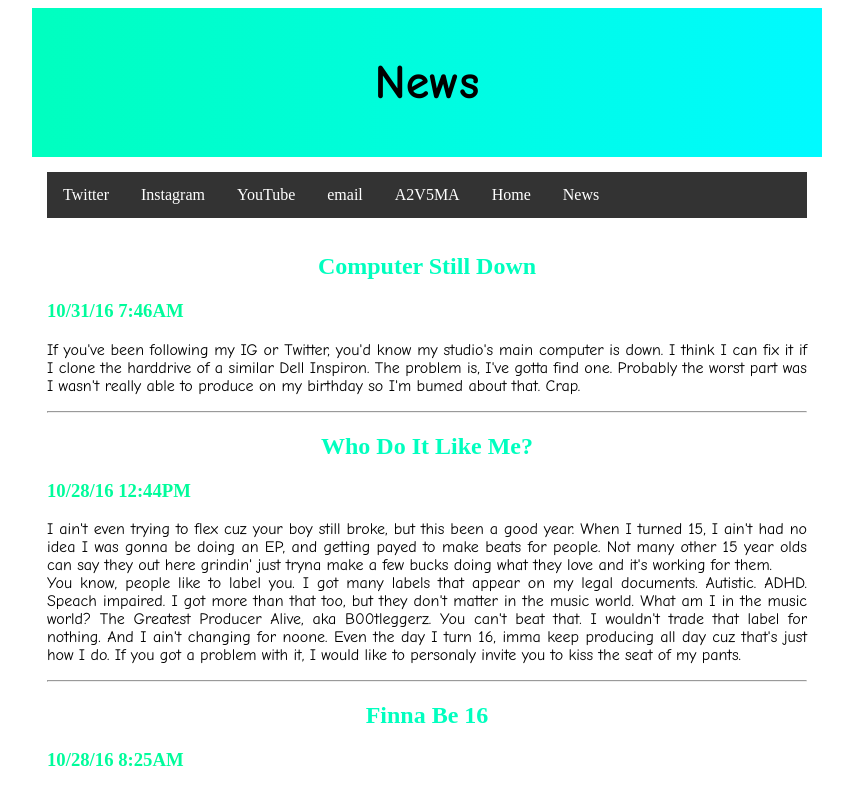
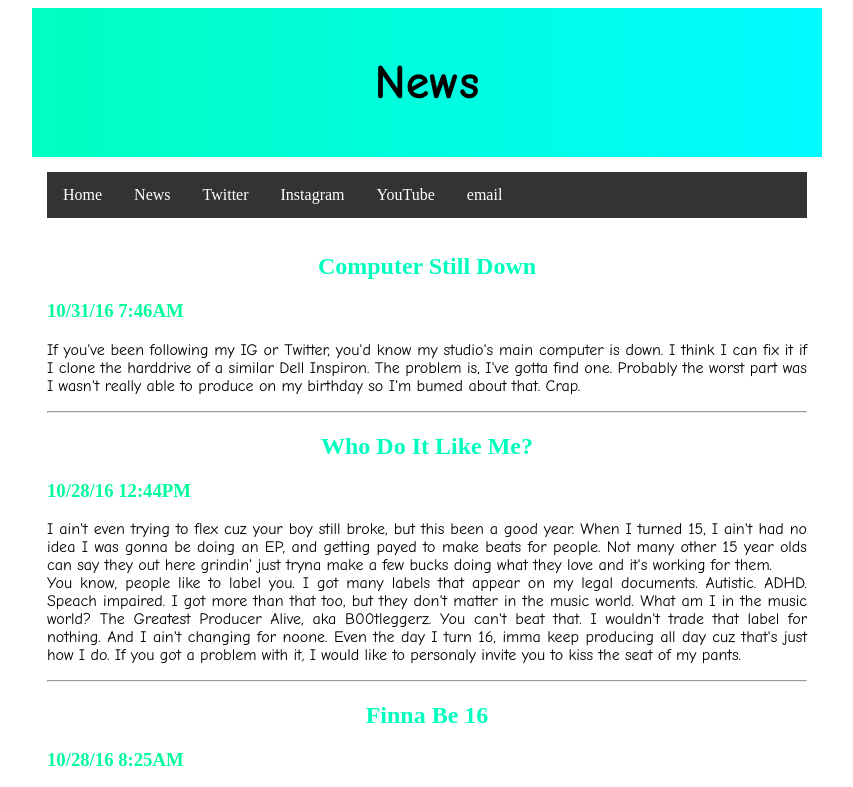
Before and after one commit to davidholt4/187Krew, a plain HTML site: page news.html in a window 1280 px wide. Shown: the top 787 px of the page, without its empty margins (213-1066 px from the left). Drawn offline with Linux system fonts and the light colour scheme.

Commit message:
Update news.html

```diff
--- a/news.html
+++ b/news.html
@@ -14,13 +14,13 @@
 		</header>
 		<nav>
 			<ul>
+				<li><a href="https://davidholt4.github.io/187Krew">Home</a></li>
+				<li><a href="https://davidholt4.github.io/187Krew/news">News</a></li>
+				<!--<li><a href="https://davidholt4.github.io/187Krew/a2v5month">A2V5MA</a></li>-->
 				<li><a href="https://twitter.com/b00tleggerz">Twitter</a></li>
 				<li><a href="https://www.instagram.com/b00tleggerz/">Instagram</a></li>
 				<li><a href="https://www.youtube.com/channel/UCg8ALzbofFrzn-Hg0-ClboA">YouTube</a></li>
 				<li><a href="mailto:b00tleggerz@aol.com">email</a></li>
-				<li><a href="https://davidholt4.github.io/187Krew/a2v5month">A2V5MA</a></li>
-				<li><a href="https://davidholt4.github.io/187Krew">Home</a></li>
-        <li><a href="https://davidholt4.github.io/187Krew/news">News</a></li>
 			</ul>
 		</nav>
 		<main>
```
